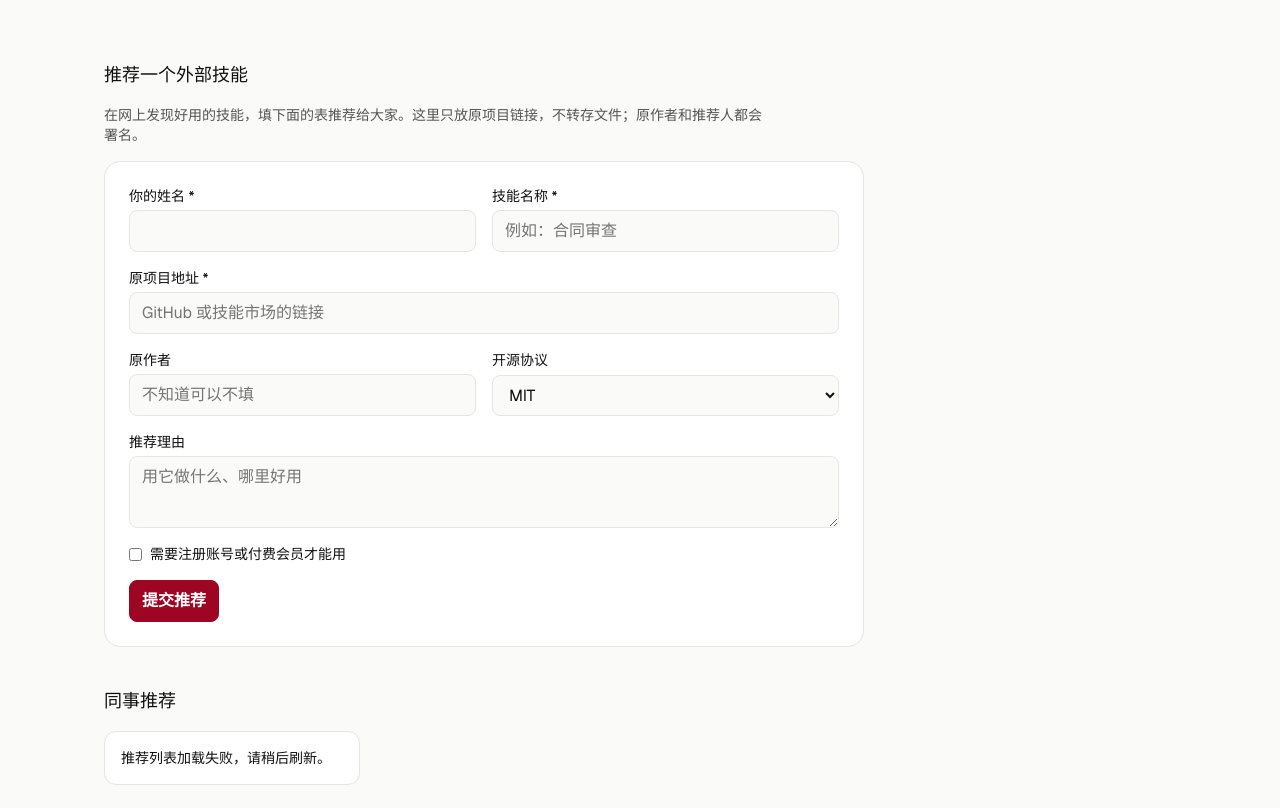
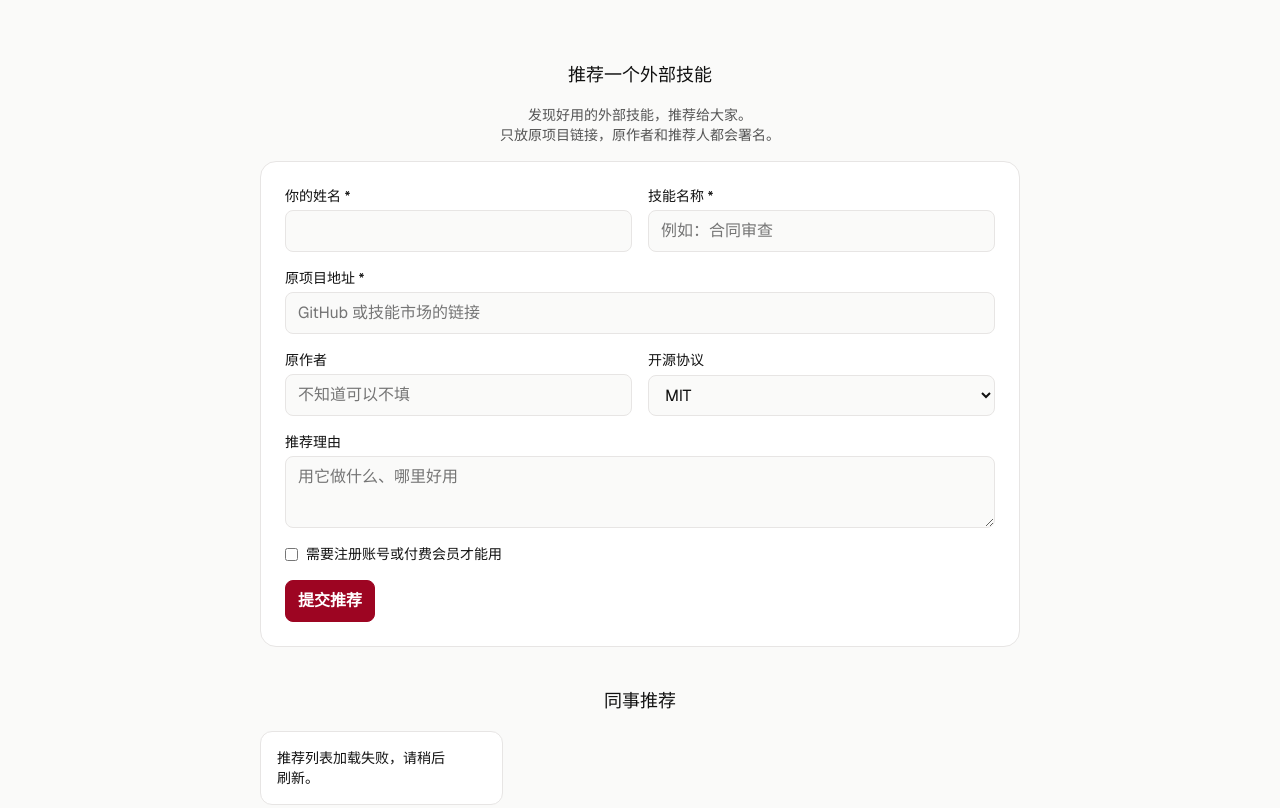
Before and after one commit to nineh/huaju-skill, a plain HTML site: page index.html in a window 1280 px wide. Shown: the part 3264-4072 px from the top of the page. Drawn offline with nearby package versions, Linux system fonts and the light colour scheme; no server answers.

Commit message:
推荐外部技能区块居中
Co-Authored-By: Claude Opus 5.5 <noreply@anthropic.com>
Claude-Session: https://claude.ai/code/session_01WGJycUvw8ZTdEKWBPACKhX

```diff
--- a/css/site.css
+++ b/css/site.css
@@ -224,3 +224,7 @@ footer p+p{margin-top:var(--s75)}
 .rec-count{margin-top:var(--s300)}
 .rtags{display:flex;gap:var(--s50);flex-wrap:wrap}
 .tag.warn{border-color:#C77700;color:#8A5300}
+.rec-wrap{max-width:760px;margin-left:auto;margin-right:auto;justify-items:center;text-align:center}
+.rec-wrap > p{margin:0 auto}
+.rec-wrap .signup.rec{width:100%;margin:0 auto;text-align:left}
+.rec-wrap #rec-list{width:100%;text-align:left}
--- a/index.html
+++ b/index.html
@@ -219,7 +219,7 @@
 
     <div class="rec-wrap rise">
       <h3 class="title-2">推荐一个外部技能</h3>
-      <p class="body-6 muted">在网上发现好用的技能，填下面的表推荐给大家。这里只放原项目链接，不转存文件；原作者和推荐人都会署名。</p>
+      <p class="body-6 muted">发现好用的外部技能，推荐给大家。<br>只放原项目链接，原作者和推荐人都会署名。</p>
       <form class="signup rec" id="rec-form" novalidate>
         <div class="row2">
           <label><span class="title-4">你的姓名 *</span><input name="recommender" maxlength="20" required></label>
```
